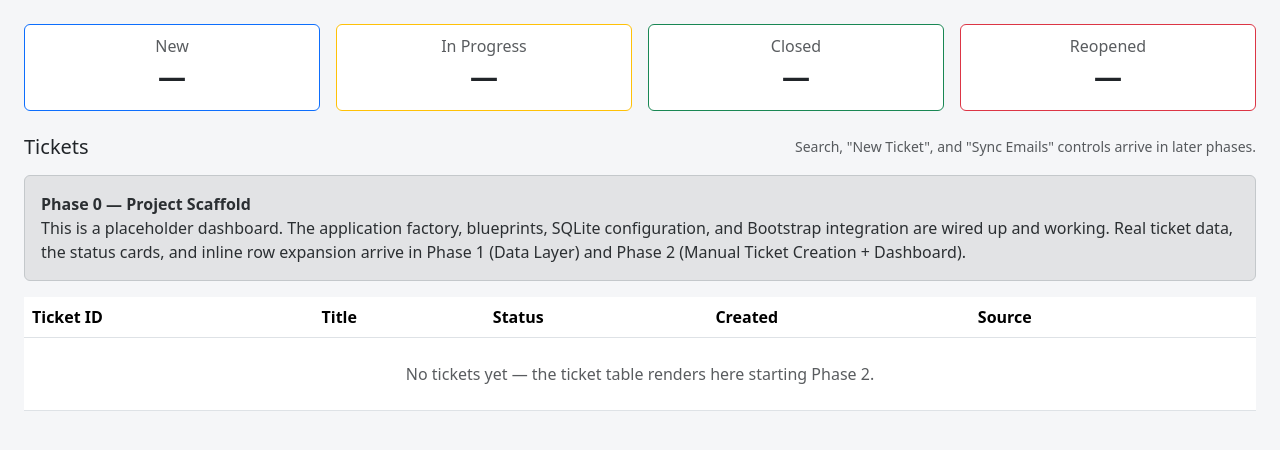
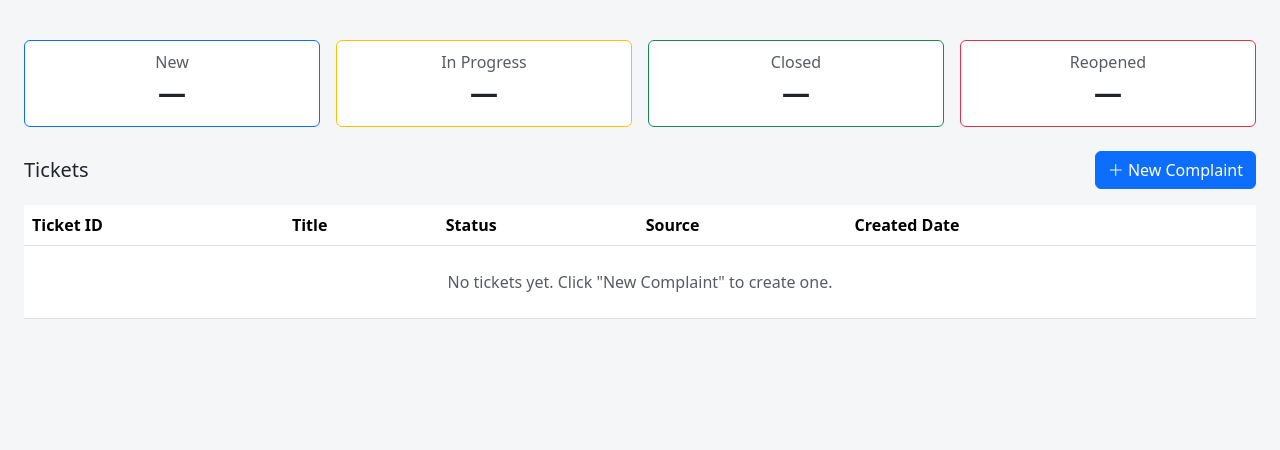
Before and after one commit to amritpal-ai/cdoe-complaint-management-system, a Flask app: page / in a window 1280 px wide. Shown: the part 56-506 px from the top of the page. Run offline with Flask 3, Linux system fonts and the light colour scheme.

Commit message:
Phase 2: Manual ticket creation added

```diff
--- a/app/routes.py
+++ b/app/routes.py
@@ -6,12 +6,16 @@ internal tool with one working screen (the dashboard, per architecture),
 so splitting routes across multiple blueprint packages would be
 unnecessary structure for the amount of code involved.
 
-Phase 1 scope is data layer only: no ticket CRUD, no dashboard data, no
-timeline/remarks logic yet. The route below is unchanged from Phase 0 —
-it still renders the static placeholder page.
+Phase 2 scope: manual ticket creation, and listing existing tickets on the
+dashboard. Ticket-action endpoints (remarks, close, reopen, mark
+duplicate) and the email-sync endpoint are added to this same file in
+later phases.
 """
 
-from flask import Blueprint, render_template
+from flask import Blueprint, render_template, request, redirect, url_for, flash
+
+from app import services
+from app.models import Ticket
 
 main_bp = Blueprint("main", __name__)
 
@@ -21,8 +25,34 @@ def index():
     """
     The single working screen of the application.
 
-    Still a placeholder in Phase 1 — real ticket data, status cards, and
-    inline row expansion arrive starting Phase 2, once services.py has
-    ticket_service-style functions to query/create tickets.
+    Lists all existing tickets, newest first. Row expansion, remarks,
+    timeline display, and status actions (close/reopen/duplicate) are not
+    wired up yet — the expand button is present but inert until Phase 3.
     """
-    return render_template("dashboard/index.html")
+    tickets = Ticket.query.order_by(Ticket.created_at.desc()).all()
+    return render_template("dashboard/index.html", tickets=tickets)
+
+
+@main_bp.route("/tickets", methods=["POST"])
+def create_ticket():
+    """
+    Handle the "+ New Complaint" modal submission.
+
+    Source is always 'Manual' here — this endpoint is the only way a
+    Manual ticket gets created. Status is always 'New' (enforced inside
+    services.create_ticket, never taken from the form).
+    """
+    title = request.form.get("title", "").strip()
+    original_complaint = request.form.get("original_complaint", "").strip()
+
+    if not title or not original_complaint:
+        flash("Title and Original Complaint are both required.", "danger")
+        return redirect(url_for("main.index"))
+
+    services.create_ticket(
+        title=title,
+        original_complaint=original_complaint,
+        source="Manual",
+    )
+    flash("Ticket created successfully.", "success")
+    return redirect(url_for("main.index"))
--- a/app/templates/base.html
+++ b/app/templates/base.html
@@ -33,6 +33,19 @@
     </div>
 </nav>
 
+<div class="container-fluid px-4 pt-3">
+    {% with messages = get_flashed_messages(with_categories=true) %}
+        {% if messages %}
+            {% for category, message in messages %}
+                <div class="alert alert-{{ category }} alert-dismissible fade show" role="alert">
+                    {{ message }}
+                    <button type="button" class="btn-close" data-bs-dismiss="alert" aria-label="Close"></button>
+                </div>
+            {% endfor %}
+        {% endif %}
+    {% endwith %}
+</div>
+
 <div class="container-fluid px-4">
     {% block content %}{% endblock %}
 </div>
--- a/app/templates/dashboard/index.html
+++ b/app/templates/dashboard/index.html
@@ -4,7 +4,7 @@
 
 {% block content %}
 
-    <!-- Status summary cards (wired to real counts starting Phase 2) -->
+    <!-- Status summary cards (wired to real counts in a later phase) -->
     <div class="row g-3 mb-4">
         <div class="col-6 col-md-3">
             <div class="card text-center border-primary">
@@ -40,22 +40,13 @@
         </div>
     </div>
 
-    <!-- Toolbar placeholder: search box, New Ticket button, Sync Emails button
-         will live here starting Phase 2 / Phase 6 -->
+    <!-- Toolbar: "+ New Complaint" button opens the manual-creation modal.
+         Search and "Sync Emails" controls arrive in later phases. -->
     <div class="d-flex justify-content-between align-items-center mb-3">
         <h5 class="mb-0">Tickets</h5>
-        <div class="text-muted small">
-            Search, "New Ticket", and "Sync Emails" controls arrive in later phases.
-        </div>
-    </div>
-
-    <!-- Placeholder card confirming the scaffold boots end-to-end -->
-    <div class="alert alert-secondary" role="alert">
-        <strong>Phase 0 — Project Scaffold</strong><br>
-        This is a placeholder dashboard. The application factory, blueprints,
-        SQLite configuration, and Bootstrap integration are wired up and working.
-        Real ticket data, the status cards, and inline row expansion arrive in
-        Phase 1 (Data Layer) and Phase 2 (Manual Ticket Creation + Dashboard).
+        <button type="button" class="btn btn-primary" data-bs-toggle="modal" data-bs-target="#newComplaintModal">
+            <i class="bi bi-plus-lg"></i> New Complaint
+        </button>
     </div>
 
     <div class="table-responsive">
@@ -65,19 +56,73 @@
                     <th>Ticket ID</th>
                     <th>Title</th>
                     <th>Status</th>
-                    <th>Created</th>
                     <th>Source</th>
+                    <th>Created Date</th>
                     <th></th>
                 </tr>
             </thead>
             <tbody>
+                {% for ticket in tickets %}
+                <tr>
+                    <td>#{{ ticket.id }}</td>
+                    <td>{{ ticket.title }}</td>
+                    <td>
+                        {% if ticket.status == 'New' %}
+                            <span class="badge text-bg-primary">New</span>
+                        {% elif ticket.status == 'In Progress' %}
+                            <span class="badge text-bg-warning">In Progress</span>
+                        {% elif ticket.status == 'Closed' %}
+                            <span class="badge text-bg-success">Closed</span>
+                        {% elif ticket.status == 'Reopened' %}
+                            <span class="badge text-bg-danger">Reopened</span>
+                        {% endif %}
+                    </td>
+                    <td>{{ ticket.source }}</td>
+                    <td>{{ ticket.created_at.strftime('%d %b %Y, %I:%M %p') }}</td>
+                    <td class="text-end">
+                        <!-- Expand button: not functional yet, wired up in Phase 3 -->
+                        <button type="button" class="btn btn-sm btn-outline-secondary" disabled>
+                            <i class="bi bi-chevron-down"></i> Expand
+                        </button>
+                    </td>
+                </tr>
+                {% else %}
                 <tr>
                     <td colspan="6" class="text-center text-muted py-4">
-                        No tickets yet — the ticket table renders here starting Phase 2.
+                        No tickets yet. Click "New Complaint" to create one.
                     </td>
                 </tr>
+                {% endfor %}
             </tbody>
         </table>
     </div>
 
+    <!-- New Complaint modal -->
+    <div class="modal fade" id="newComplaintModal" tabindex="-1" aria-labelledby="newComplaintModalLabel" aria-hidden="true">
+        <div class="modal-dialog">
+            <form method="POST" action="{{ url_for('main.create_ticket') }}">
+                <div class="modal-content">
+                    <div class="modal-header">
+                        <h5 class="modal-title" id="newComplaintModalLabel">New Complaint</h5>
+                        <button type="button" class="btn-close" data-bs-dismiss="modal" aria-label="Close"></button>
+                    </div>
+                    <div class="modal-body">
+                        <div class="mb-3">
+                            <label for="title" class="form-label">Title</label>
+                            <input type="text" class="form-control" id="title" name="title" required maxlength="255">
+                        </div>
+                        <div class="mb-3">
+                            <label for="original_complaint" class="form-label">Original Complaint</label>
+                            <textarea class="form-control" id="original_complaint" name="original_complaint" rows="5" required></textarea>
+                        </div>
+                    </div>
+                    <div class="modal-footer">
+                        <button type="button" class="btn btn-secondary" data-bs-dismiss="modal">Cancel</button>
+                        <button type="submit" class="btn btn-primary">Create Ticket</button>
+                    </div>
+                </div>
+            </form>
+        </div>
+    </div>
+
 {% endblock %}
```
Also changed, not shown: app/services.py (+47 -5 lines).
